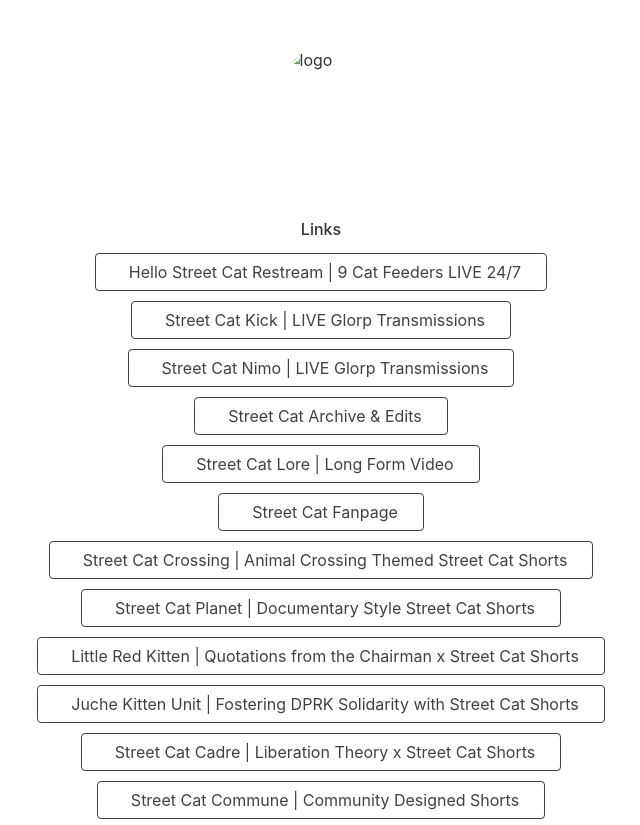
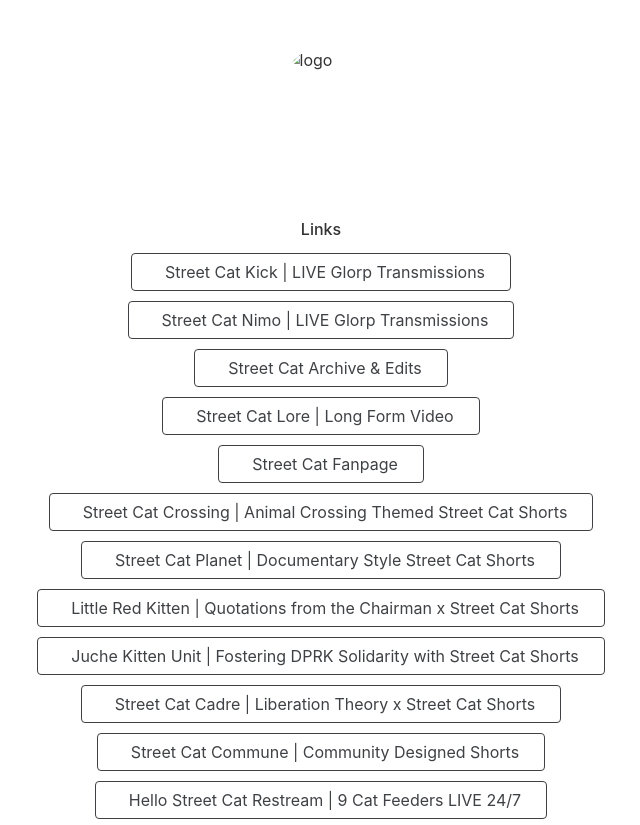
Before and after one commit to StreetCatLove/streetcatlove.github.io, a Jekyll site: the page built from CHANGELOG.md, in a window 1280 px wide, cut to the strip 0-825 px from the top of the page. Shown: the whole strip, without its empty margins (319-959 px from the left). Built offline with Jekyll 4.4.1, drawn with Linux system fonts in a browser that asks for light colours; nearby versions of some CDN libraries; our own code applies the rules of GitHub Pages for plain Markdown files; some of the changed lines change nothing that is shown.

Commit message:
Update links.yml

```diff
--- a/_data/links.yml
+++ b/_data/links.yml
@@ -3,10 +3,6 @@ icon-position: left # Set to left/right
 buttons:
   - category: Links
     items:
-    - title: Hello Street Cat Restream | 9 Cat Feeders LIVE 24/7
-      url: https://www.twitch.tv/street_cat_love
-      icon: tdesign:camera # Icons are optional
-
     - title: Street Cat Kick | LIVE Glorp Transmissions
       url: https://kick.com/streetcatlove
       icon: tdesign:radio-1 # Icons are optional
@@ -50,3 +46,7 @@ buttons:
     - title: Street Cat Commune | Community Designed Shorts
       url: https://www.youtube.com/@StreetCatCommune
       icon: tdesign:rainbow # Icons are optional
+
+    - title: Hello Street Cat Restream | 9 Cat Feeders LIVE 24/7
+      url: https://www.twitch.tv/street_cat_love
+      icon: tdesign:camera # Icons are optional
```
